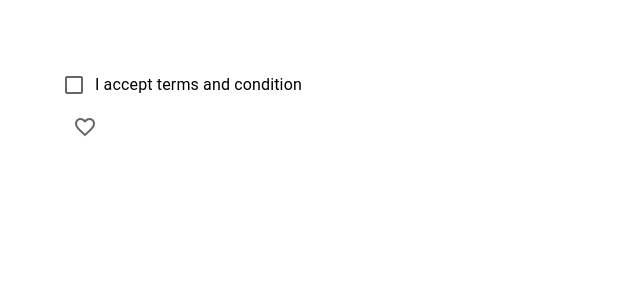
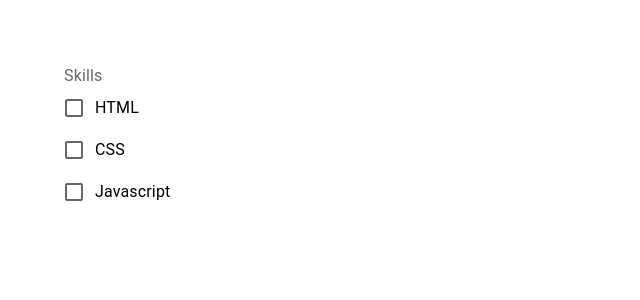
Before and after one commit to atuls9/materialUI, a React (Create React App) app: page / in a window 1280 px wide. Shown: the top 300 px of the page, without its empty margins (0-640 px from the left). Built offline with nearby package versions, Linux system fonts and the light colour scheme.

Commit message:
Multiple Checkbox with array

```diff
--- a/src/App.js
+++ b/src/App.js
@@ -5,7 +5,8 @@
 // import MuiTextField from "./components/MuiTextField";
 // import MuiSelect from "./components/MuiSelect";
 // import MuiRadioButton from "./components/MuiRadioButton";
-import MuiCheckbox from "./components/MuiCheckbox";
+// import MuiCheckbox from "./components/MuiCheckbox";
+import MuiMultipleCheckbox from "./components/MuiMultipleCheckbox";
 
 function App() {
   return (
@@ -16,7 +17,8 @@
       {/* <MuiTextField /> */}
       {/* <MuiSelect /> */}
       {/* <MuiRadioButton /> */}
-      <MuiCheckbox />
+      {/* <MuiCheckbox /> */}
+      <MuiMultipleCheckbox />
     </div>
   );
 }
--- /dev/null
+++ b/src/components/MuiMultipleCheckbox.js
@@ -0,0 +1,65 @@
+import {
+  Box,
+  FormControlLabel,
+  Checkbox,
+  FormControl,
+  FormLabel,
+  FormGroup,
+} from "@mui/material";
+import React, { useState } from "react";
+
+const MuiMultipleCheckbox = () => {
+  const [skills, setSkills] = useState([]);
+  console.log({ ...skills });
+  const handleChange = (e) => {
+    const index = skills.indexOf(e.target.value);
+    if (index === -1) {
+      setSkills([...skills, e.target.value]);
+    } else {
+      // to remove existing skill
+      setSkills(skills.filter((skill) => skill !== e.target.value));
+    }
+  };
+
+  return (
+    <Box>
+      <FormControl>
+        <FormLabel>Skills</FormLabel>
+        <FormGroup>
+          <FormControlLabel
+            label="HTML"
+            value="html"
+            control={
+              <Checkbox
+                checked={skills.includes("html")}
+                onChange={handleChange}
+              />
+            }
+          />
+          <FormControlLabel
+            label="CSS"
+            value="css"
+            control={
+              <Checkbox
+                checked={skills.includes("css")}
+                onChange={handleChange}
+              />
+            }
+          />
+          <FormControlLabel
+            label="Javascript"
+            value="javascript"
+            control={
+              <Checkbox
+                checked={skills.includes("javascript")}
+                onChange={handleChange}
+              />
+            }
+          />
+        </FormGroup>
+      </FormControl>
+    </Box>
+  );
+};
+
+export default MuiMultipleCheckbox;
```
